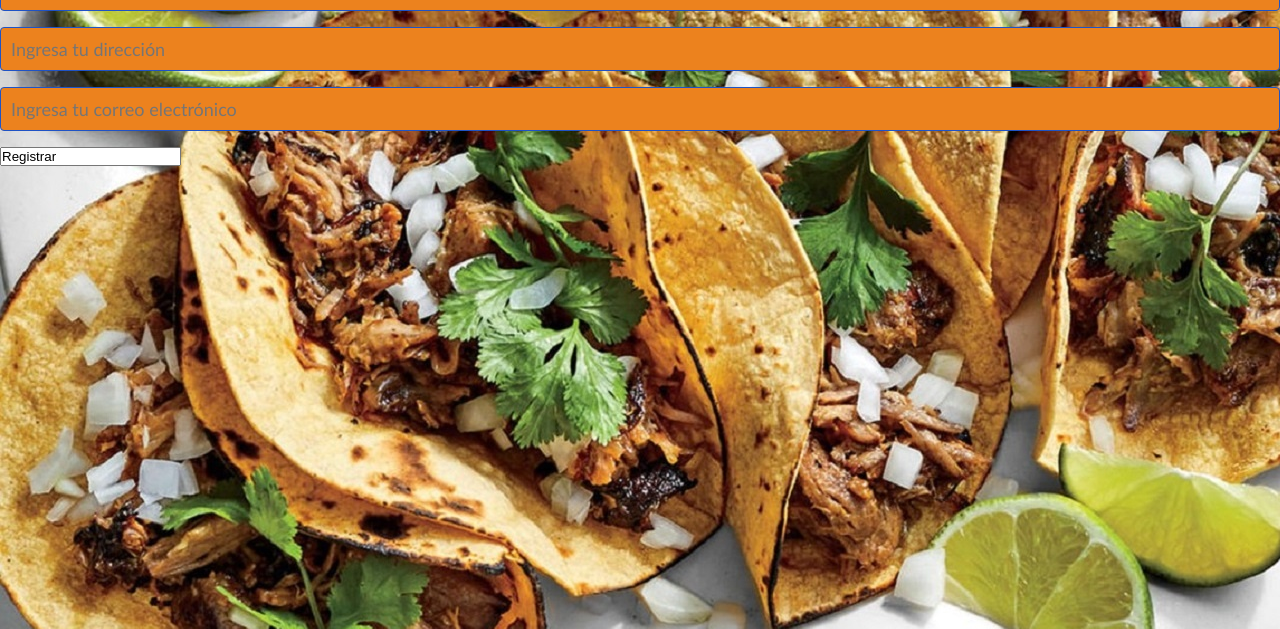
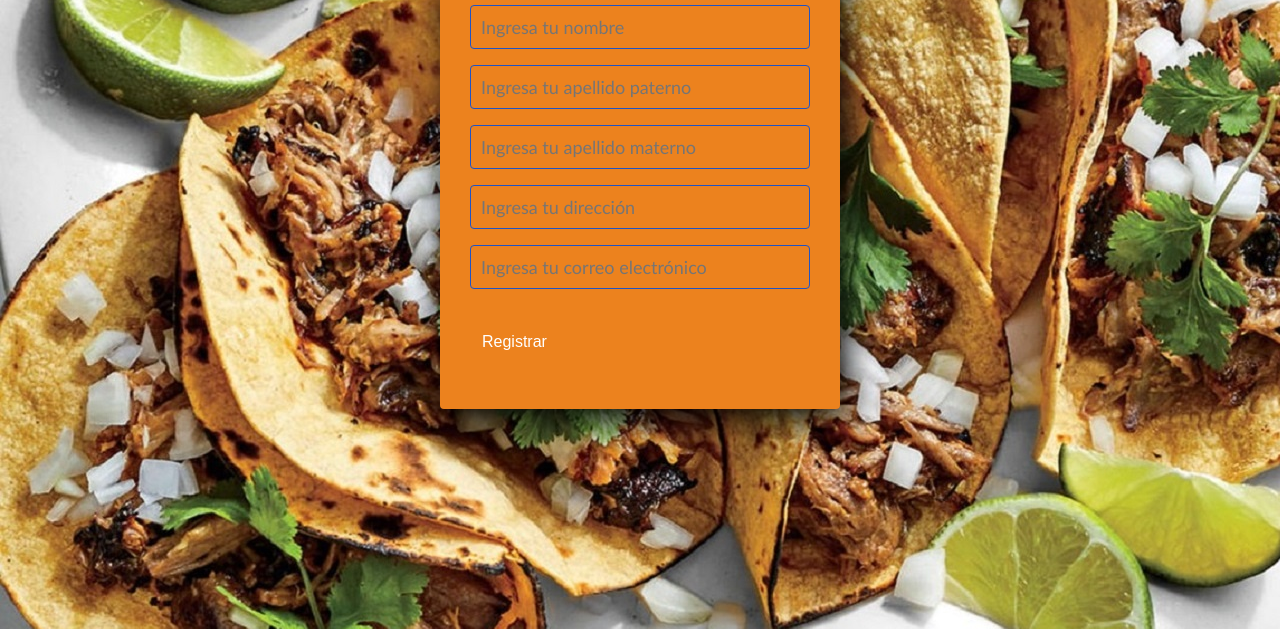
Before and after one commit to UrialHaz7/solucion-de-problemas-HHR, a plain HTML site: page index.html in a window 1280 px wide. Shown: the part 171-800 px from the top of the page. Drawn offline with Linux system fonts and the light colour scheme.

Commit message:
Update index.html

```diff
--- a/index.html
+++ b/index.html
@@ -9,7 +9,7 @@
 	    </title>
 	</head>
    <body>
-		<section class="form-registrer">
+		<section class="form-register">
 		<h4>Taquería el chavon loco</h4>
 		<input class="controls" type="text" name="nombre" id="nombre" placeholder="Ingresa tu nombre">
         <input class="controls" type="text" name="apellidop" id="apellidop" placeholder="Ingresa tu apellido paterno">
```
